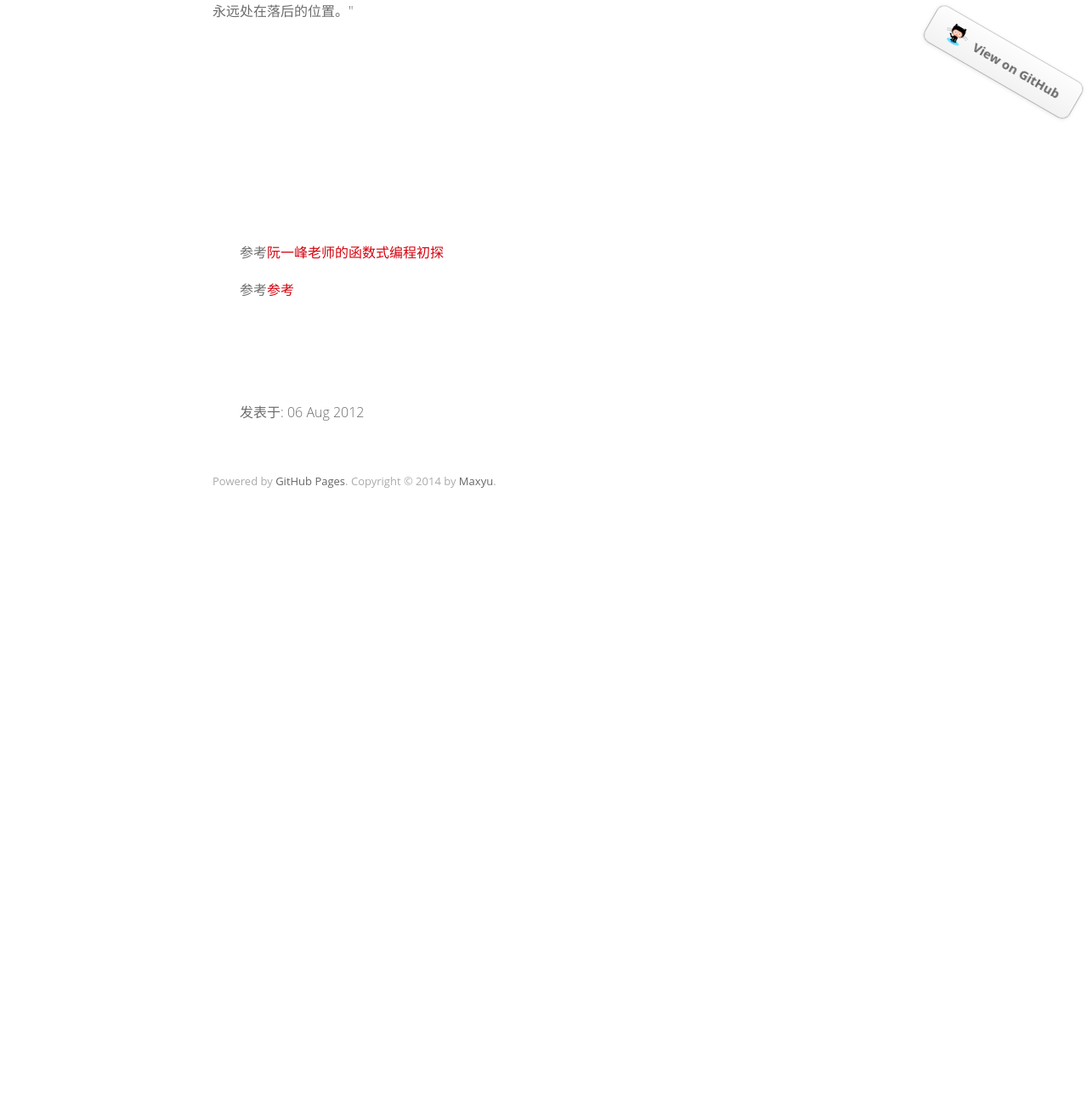
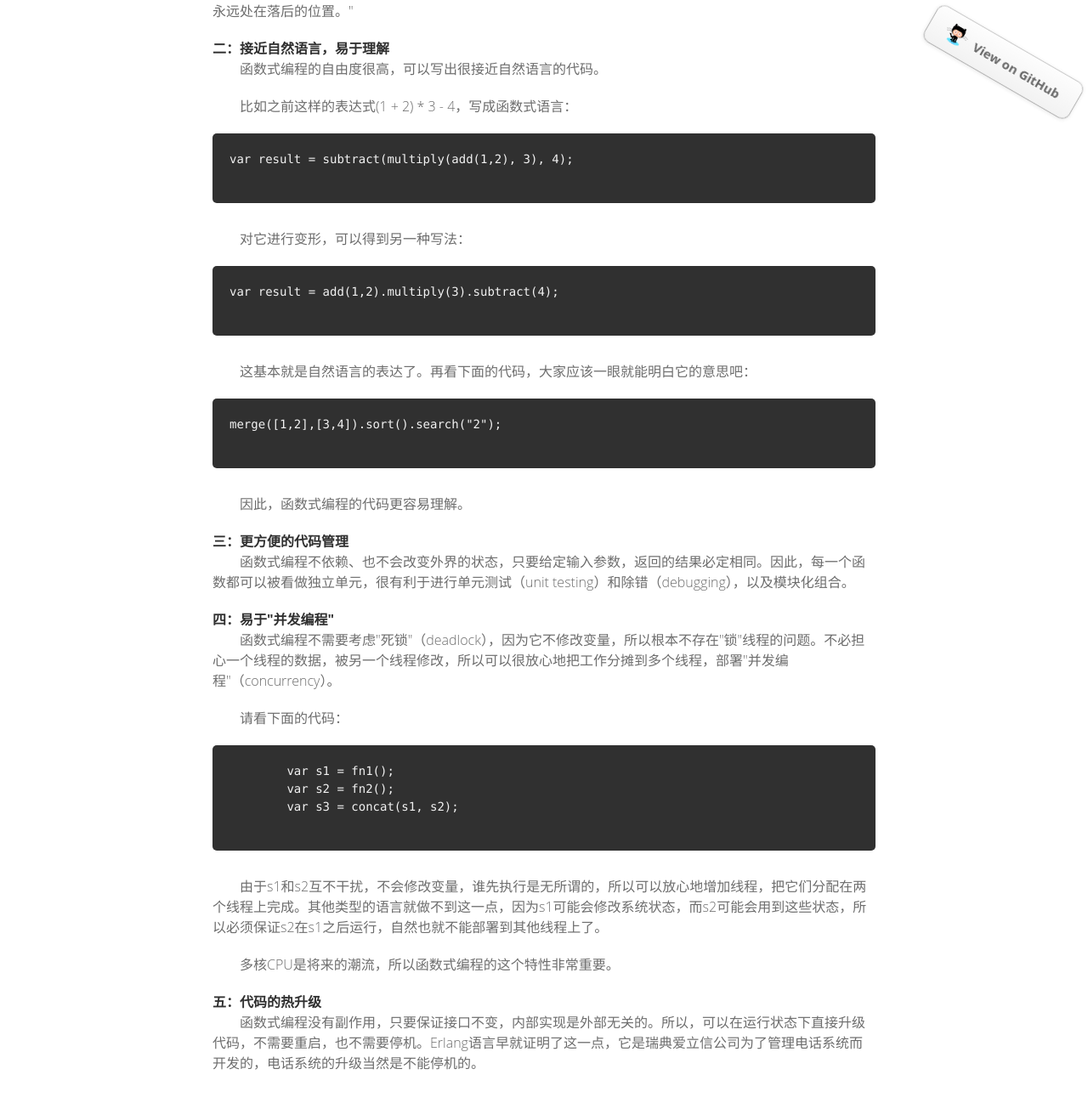
Before and after one commit to yubiaobin/yubiaobin.github.io, a Jekyll site: the page built from _posts/2012-08-06-function-language-feature.html, in a window 1280 px wide and 1400 px high, scrolled down 2000 px. Shown: the top 1298 px of the window at 85% size. Built offline with Jekyll 4.4.1, drawn with Linux system fonts in a browser that asks for light colours; comment, search, counter and statistics services are not loaded; before the commit the page ends 2630 px from its top, so only the background shows below that.

Commit message:
modified the function language study blog number two

```diff
--- a/_posts/2012-08-06-function-language-feature.html
+++ b/_posts/2012-08-06-function-language-feature.html
@@ -81,7 +81,57 @@ function reverse(string) {
 
 
 
+<h4>二：接近自然语言，易于理解</h4>
+<p>函数式编程的自由度很高，可以写出很接近自然语言的代码。</p>
+<p>比如之前这样的表达式(1 + 2) * 3 - 4，写成函数式语言：</p>
+<p>
+	{% highlight html %}
+var result = subtract(multiply(add(1,2), 3), 4);
+	{% endhighlight %}
+</p>
+<p>对它进行变形，可以得到另一种写法：</p>
+<p>
+	{% highlight html %}
+var result = add(1,2).multiply(3).subtract(4);
+	{% endhighlight %}
+</p>
+<p>这基本就是自然语言的表达了。再看下面的代码，大家应该一眼就能明白它的意思吧：</p>
+<p>
+	{% highlight html %}
+merge([1,2],[3,4]).sort().search("2");
+	{% endhighlight %}
+</p>
+<p>因此，函数式编程的代码更容易理解。</p>
 
+
+
+<h4>三：更方便的代码管理</h4>
+<p>函数式编程不依赖、也不会改变外界的状态，只要给定输入参数，返回的结果必定相同。因此，每一个函数都可以被看做独立单元，很有利于进行单元测试（unit testing）和除错（debugging），以及模块化组合。</p>
+
+
+
+
+
+<h4>四：易于"并发编程"</h4>
+<p>函数式编程不需要考虑"死锁"（deadlock），因为它不修改变量，所以根本不存在"锁"线程的问题。不必担心一个线程的数据，被另一个线程修改，所以可以很放心地把工作分摊到多个线程，部署"并发编程"（concurrency）。</p>
+<p>请看下面的代码：</p>
+<p>
+	{% highlight html %}
+	var s1 = fn1();
+	var s2 = fn2();
+	var s3 = concat(s1, s2);
+	{% endhighlight %}
+</p>
+<p>由于s1和s2互不干扰，不会修改变量，谁先执行是无所谓的，所以可以放心地增加线程，把它们分配在两个线程上完成。其他类型的语言就做不到这一点，因为s1可能会修改系统状态，而s2可能会用到这些状态，所以必须保证s2在s1之后运行，自然也就不能部署到其他线程上了。</p>
+<p>多核CPU是将来的潮流，所以函数式编程的这个特性非常重要。</p>
+
+
+
+
+
+
+<h4>五：代码的热升级</h4>
+<p>函数式编程没有副作用，只要保证接口不变，内部实现是外部无关的。所以，可以在运行状态下直接升级代码，不需要重启，也不需要停机。Erlang语言早就证明了这一点，它是瑞典爱立信公司为了管理电话系统而开发的，电话系统的升级当然是不能停机的。</p>
 
 
 
```
